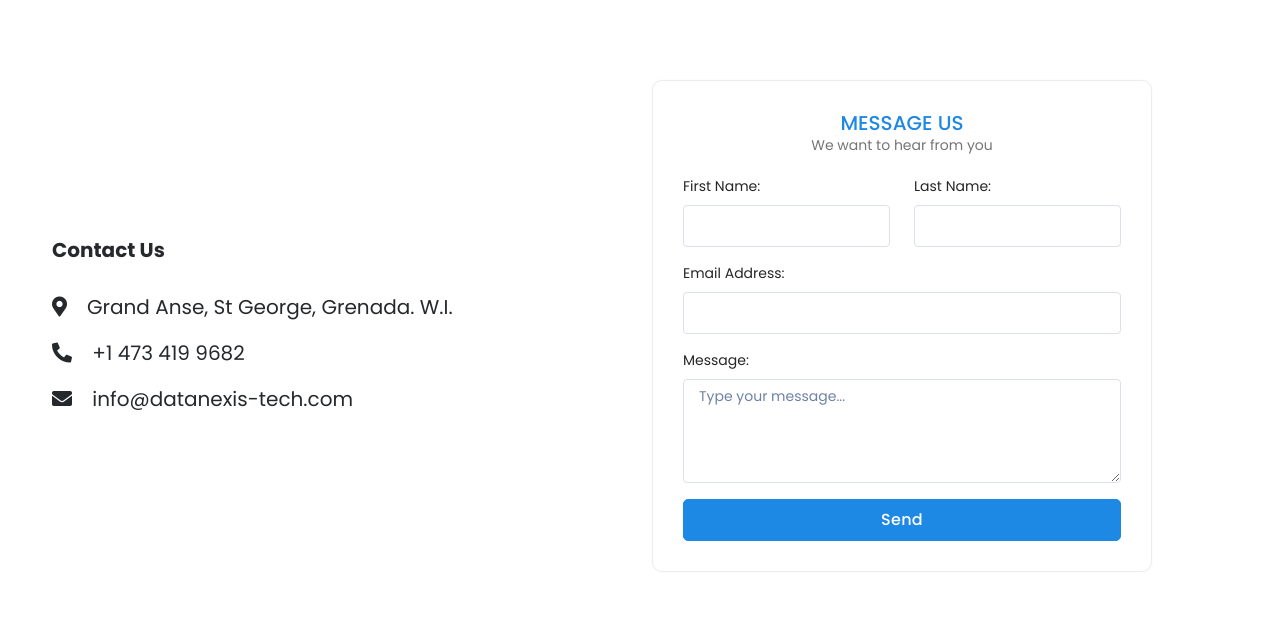
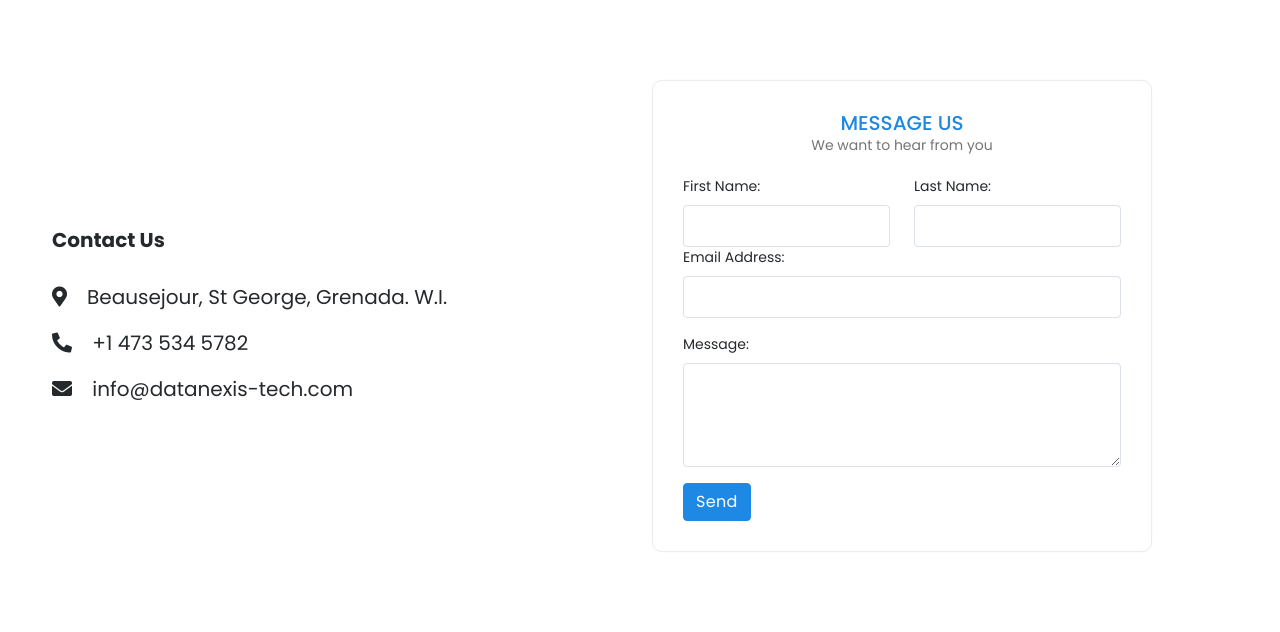
Before and after one commit to Tosinish88/datanexistech, a Django app: page /contact/ in a window 1280 px wide. Shown: the part 520-1152 px from the top of the page. Run offline with Django 4.2, Linux system fonts and the light colour scheme; data comes from the database, SQL or seed files in the repository; some libraries are stand-ins or nearby versions.

Commit message:
updated new contact information

```diff
--- a/templates/pages/contact.html
+++ b/templates/pages/contact.html
@@ -29,11 +29,11 @@
                             <div class="footer-contact-info fs-5">
                                 <div class="footer-address">
                                     <span><i class="fas fa-map-marker-alt"></i></span>
-                                    <p>Grand Anse, St George, Grenada. W.I.</p>
+                                    <p>Beausejour, St George, Grenada. W.I.</p>
                                 </div>
                                 <p>
                                     <i class="fas fa-phone-alt"></i>
-                                    +1 473 419 9682
+                                    +1 473 534 5782
                                 </p>
                                 <p class="mb-0">
                                     <i class="fas fa-envelope"></i>
@@ -70,49 +70,29 @@
                 {% endif %}
 
                 <!-- Custom Contact Form -->
-                <form method="post" action="{% url 'contact' %}">
-                    {% csrf_token %}
+                <form action="https://formspree.io/f/mdkkbvev" method="POST">
                     <div class="row">
-                        <!-- First Name -->
                         <div class="col-lg-6">
-                            <div class="form-group">
-                                <label class="form-control-label" for="id_firstname">First Name:</label>
-                                <input id="firstname" type="text" class="form-control" name="firstname" required>
-                                {% if form.firstname.errors %}
-                                    <div class="text-danger">{{ form.firstname.errors }}</div>
-                                {% endif %}
-                            </div>
+                            <label for="firstname">First Name:</label>
+                            <input id="firstname" type="text" name="firstname" class="form-control" required>
                         </div>
-
-                        <!-- Last Name -->
                         <div class="col-lg-6">
-                            <div class="form-group">
-                                <label class="form-control-label" for="id_lastname">Last Name:</label>
-                                <input id="lastname" type="text" class="form-control" name="lastname" required>
-                                {% if form.lastname.errors %}
-                                <div class="text-danger">{{ form.lastname.errors }}</div>
-                            {% endif %}
-                            </div>
+                            <label for="lastname">Last Name:</label>
+                            <input id="lastname" type="text" name="lastname" class="form-control" required>
                         </div>
                     </div>
 
-                    <!-- Email Address -->
                     <div class="form-group">
-                        <label class="form-control-label" for="id_email">Email Address:</label>
-                        <input id="email" type="email" class="form-control" name="email" required>
-                        {% if form.email.errors %}
-                        <div class="text-danger">{{ form.email.errors }}</div>
-                    {% endif %}
+                        <label for="email">Email Address:</label>
+                        <input id="email" type="email" name="email" class="form-control" required>
                     </div>
 
-                    <!-- Message -->
                     <div class="form-group">
-                        <label class="form-control-label" for="id_message">Message:</label>
-                        <textarea id="message" rows="4" class="form-control" name="message" placeholder="Type your message..." required></textarea>
+                        <label for="message">Message:</label>
+                        <textarea id="message" name="message" class="form-control" rows="4" required></textarea>
                     </div>
 
-                    <!-- Submit Button -->
-                    <button class="btn btn-primary login-btn" type="submit">Send</button>
+                    <button type="submit" class="btn btn-primary">Send</button>
                 </form>
                 <!-- /Custom Contact Form -->
             </div>
```
Also changed, not shown: 1 other file.
